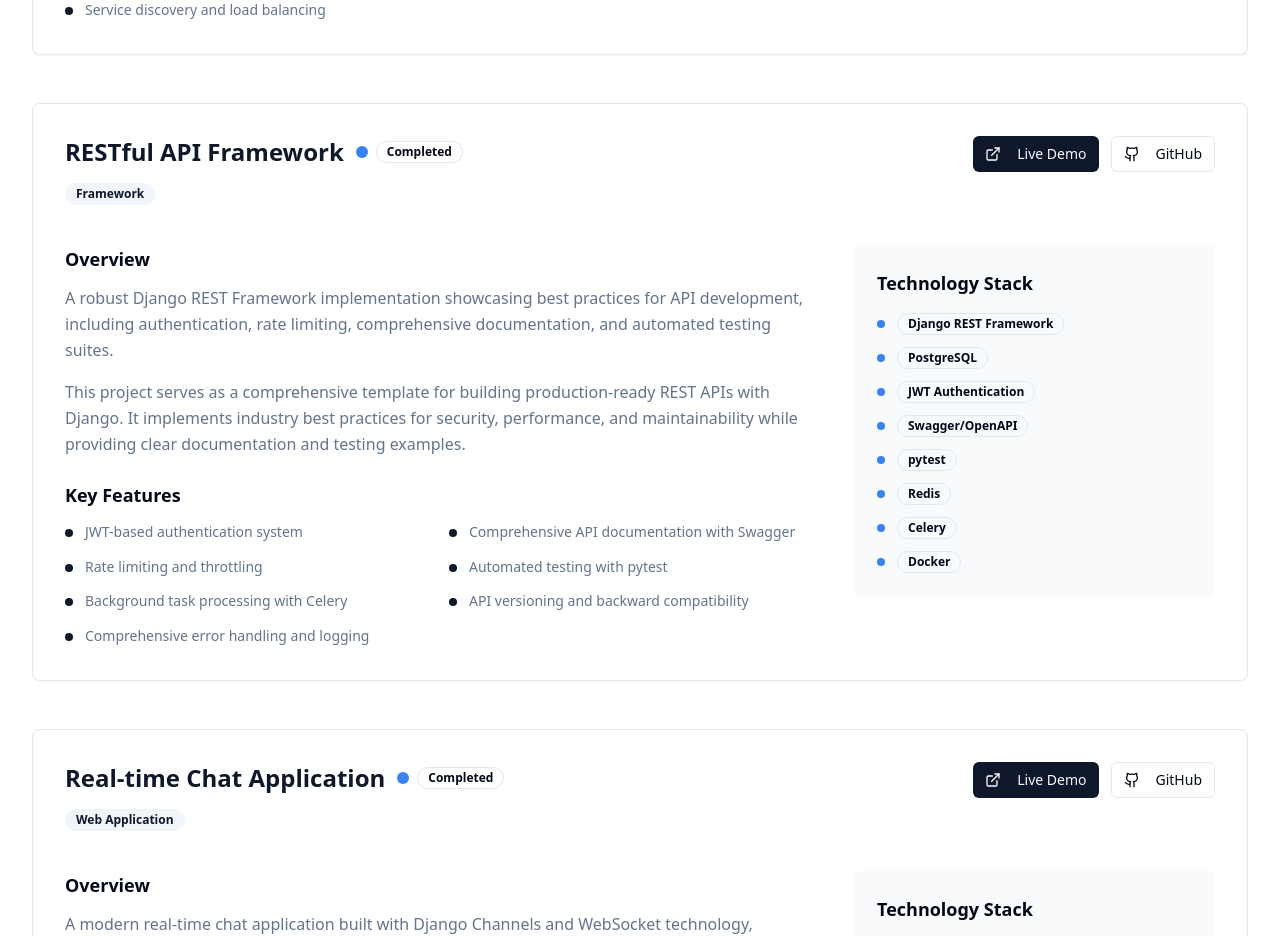
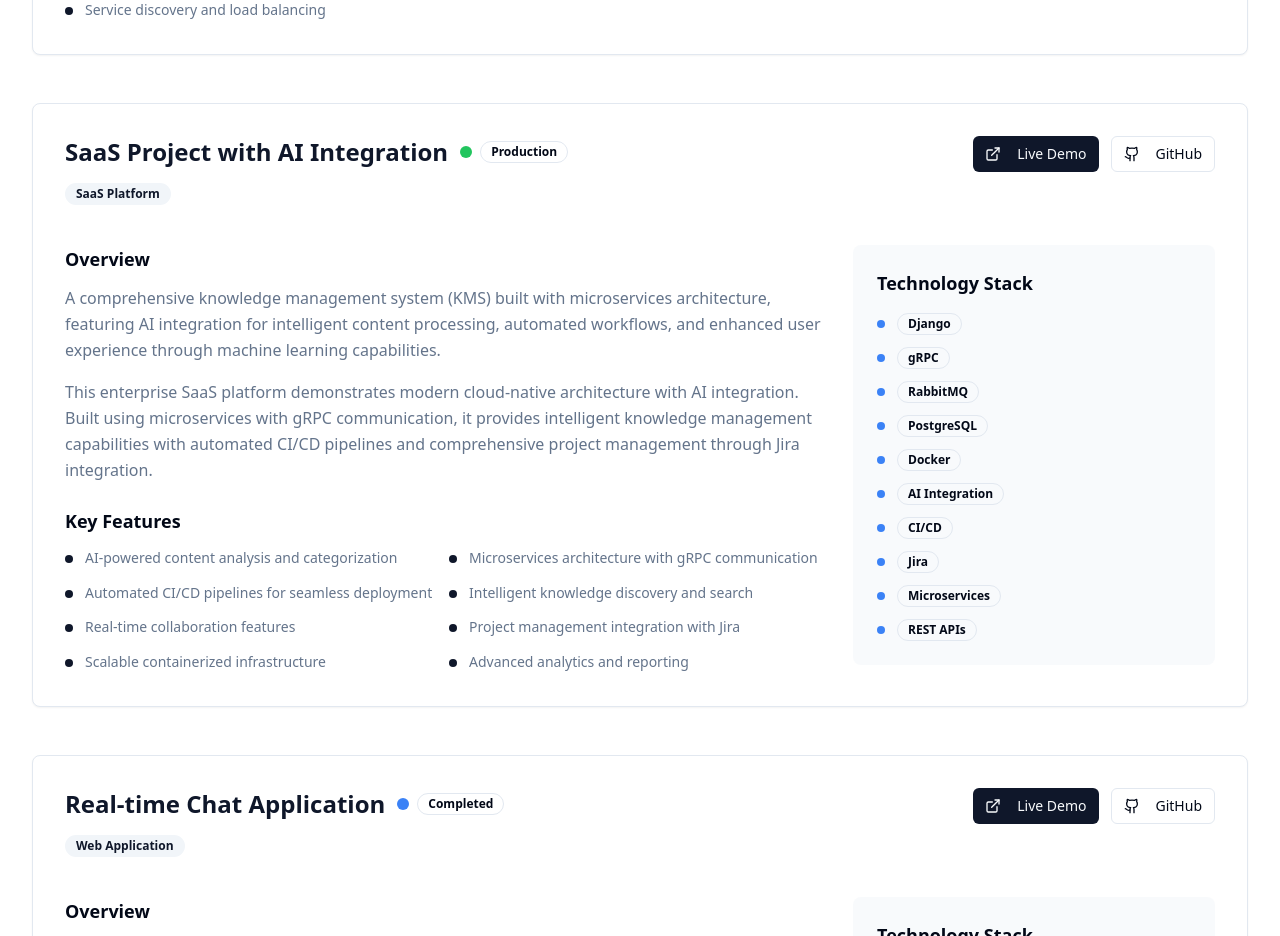
Before and after one commit to Ozzypawan/pawanrajpandey.com.np, a React (Vite) app: page /projects in a window 1280 px wide. Shown: the part 1560-2496 px from the top of the page. Built offline with nearby package versions, Linux system fonts and the light colour scheme.

Commit message:
Refactor Projects page
Update project details for SaaS project with AI integration, including live demo and GitHub links, and adjust the tech stack.

```diff
--- a/src/pages/Projects.tsx
+++ b/src/pages/Projects.tsx
@@ -1,3 +1,4 @@
+
 import { Card } from "@/components/ui/card";
 import { Button } from "@/components/ui/button";
 import { Badge } from "@/components/ui/badge";
@@ -50,26 +51,27 @@ const Projects = () => {
       status: "In Development"
     },
     {
-      title: "RESTful API Framework",
-      description: "A robust Django REST Framework implementation showcasing best practices for API development, including authentication, rate limiting, comprehensive documentation, and automated testing suites.",
-      longDescription: "This project serves as a comprehensive template for building production-ready REST APIs with Django. It implements industry best practices for security, performance, and maintainability while providing clear documentation and testing examples.",
+      title: "SaaS Project with AI Integration",
+      description: "A comprehensive knowledge management system (KMS) built with microservices architecture, featuring AI integration for intelligent content processing, automated workflows, and enhanced user experience through machine learning capabilities.",
+      longDescription: "This enterprise SaaS platform demonstrates modern cloud-native architecture with AI integration. Built using microservices with gRPC communication, it provides intelligent knowledge management capabilities with automated CI/CD pipelines and comprehensive project management through Jira integration.",
       techStack: [
-        "Django REST Framework", "PostgreSQL", "JWT Authentication",
-        "Swagger/OpenAPI", "pytest", "Redis", "Celery", "Docker"
+        "Django", "gRPC", "RabbitMQ", "PostgreSQL", "Docker",
+        "AI Integration", "CI/CD", "Jira", "Microservices", "REST APIs"
       ],
       features: [
-        "JWT-based authentication system",
-        "Comprehensive API documentation with Swagger",
-        "Rate limiting and throttling",
-        "Automated testing with pytest",
-        "Background task processing with Celery",
-        "API versioning and backward compatibility",
-        "Comprehensive error handling and logging"
+        "AI-powered content analysis and categorization",
+        "Microservices architecture with gRPC communication",
+        "Automated CI/CD pipelines for seamless deployment",
+        "Intelligent knowledge discovery and search",
+        "Real-time collaboration features",
+        "Project management integration with Jira",
+        "Scalable containerized infrastructure",
+        "Advanced analytics and reporting"
       ],
-      liveUrl: "https://ignitenepal.com/",
-      githubUrl: "https://ignitenepal.com/",
-      category: "Framework",
-      status: "Completed"
+      liveUrl: "https://withzetalabs.com/en/zeta-kms/features",
+      githubUrl: "https://withzetalabs.com/en/zeta-kms/features",
+      category: "SaaS Platform",
+      status: "Production"
     },
     {
       title: "Real-time Chat Application",
```
